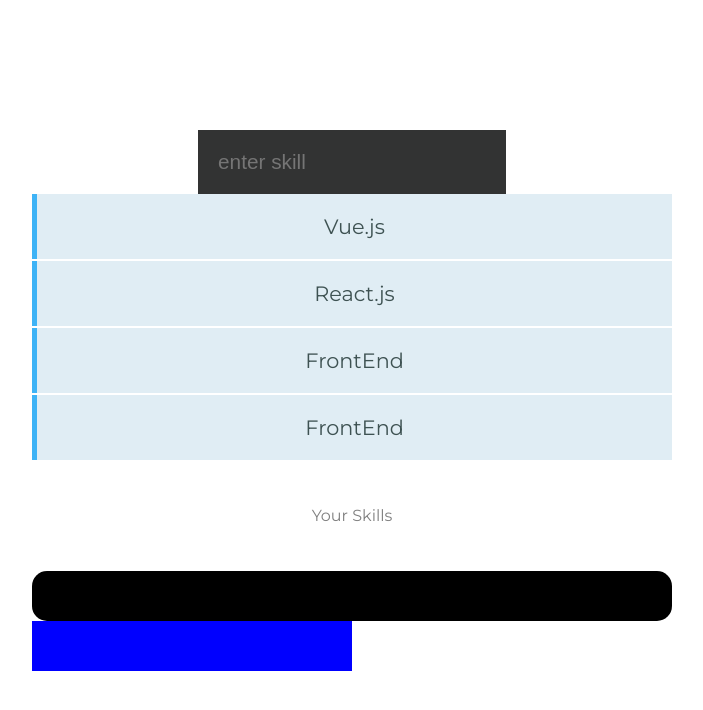
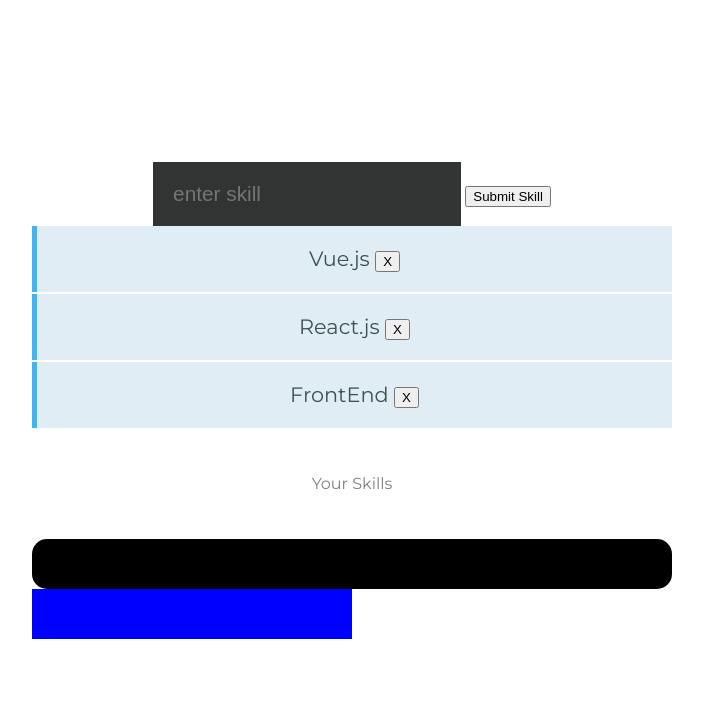
Before and after one commit to Yosh23/skilling_up_with_Vue, a Vue app: page / in a window 1280 px wide. Shown: the top 710 px of the page, without its empty margins (288-991 px from the left). Built offline with nearby package versions, Linux system fonts and the light colour scheme.

Commit message:
delete skill

```diff
--- a/src/components/Skills.vue
+++ b/src/components/Skills.vue
@@ -5,10 +5,15 @@
       <!-- looks like v-model is letting me access my data object and directly change the skill key -->
       <input type="text" placeholder="enter skill" v-model="skill">
       {{ skill }}
+     <button type="submit">Submit Skill</button>
       </form>
 
       <ul class="list">
-        <li v-for="(data, index) in skills" :key='index'>{{ data.skill }}</li>
+        <li v-for="(data, index) in skills" :key='index'>{{ data.skill }}
+           <!-- putting the button inside my list allows me to access my index of my skills data which is why we are seeing it delete -->
+           <button @click="deleteSkill(index)">X</button>
+
+        </li>
       </ul>
       <p>Your Skills</p>
 
@@ -37,7 +42,6 @@
         { "skill": "Vue.js"},
         { "skill": "React.js"},
         { "skill": "FrontEnd"},
-        { "skill": "FrontEnd"}
       ],
       // I linked to this object with the v-bind on line 7
       // these are acting like a list of classes.
@@ -59,11 +63,19 @@
       this.skills.push({skill: this.skill})
       // when submitted we then are setting skill back to an empty string
       this.skill = '';
+    },
+    // honestly not entirely how this is working like why isn't it deleting what ever is a index one of the array
+    // also what is the difference of this method
+    // deleteSkill: function(index) {
+    //   this.skills.splice(index, 1);
+    // } vs this one
+    deleteSkill(index) {
+      this.skills.splice(index,1);
     }
   }
 }
 </script>
 
-<!-- Add "scoped" attribute to limit CSS to this component only -->
+<!-- when you add the  "scoped" attribute you limit CSS to this component only -->
 <style src="../css/Skills.css" scoped>
 </style>
```
